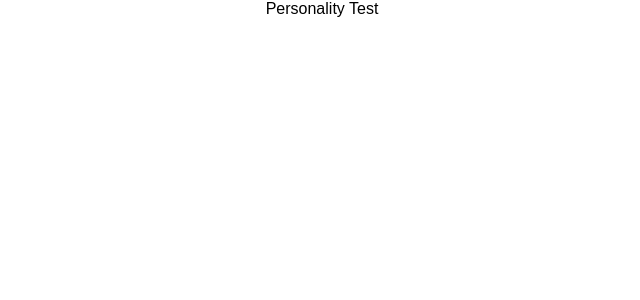
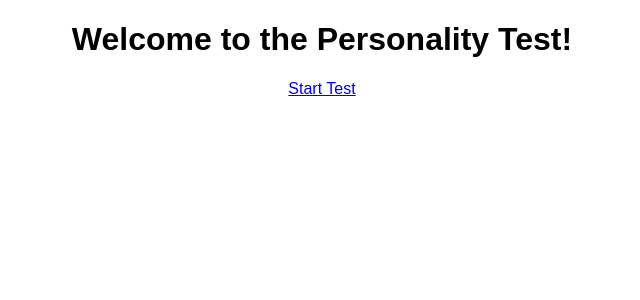
Before and after one commit to wajidafridi/personality-test, a React (Create React App) app: page / in a window 1280 px wide. Shown: the top 300 px of the page, without its empty margins (318-958 px from the left). Built offline with nearby package versions, Linux system fonts and the light colour scheme.

Commit message:
landing page added

```diff
--- a/src/App.js
+++ b/src/App.js
@@ -1,10 +1,11 @@
 import React from "react";
 import { createBrowserRouter, RouterProvider } from "react-router-dom";
 
+import HomeScreen from "./pages/Home";
 const router = createBrowserRouter([
   {
     path: "/",
-    element: <div>Personality Test</div>,
+    element: <HomeScreen />,
   },
   {
     path: "/test",
--- /dev/null
+++ b/src/pages/Home/index.js
@@ -0,0 +1,15 @@
+import React from "react";
+import { Link } from "react-router-dom";
+
+const HomeScreen = () => {
+  return (
+    <div className="page">
+      <h1>Welcome to the Personality Test!</h1>
+      <Link to="/test" className="start-button">
+        Start Test
+      </Link>
+    </div>
+  );
+};
+
+export default HomeScreen;
```
